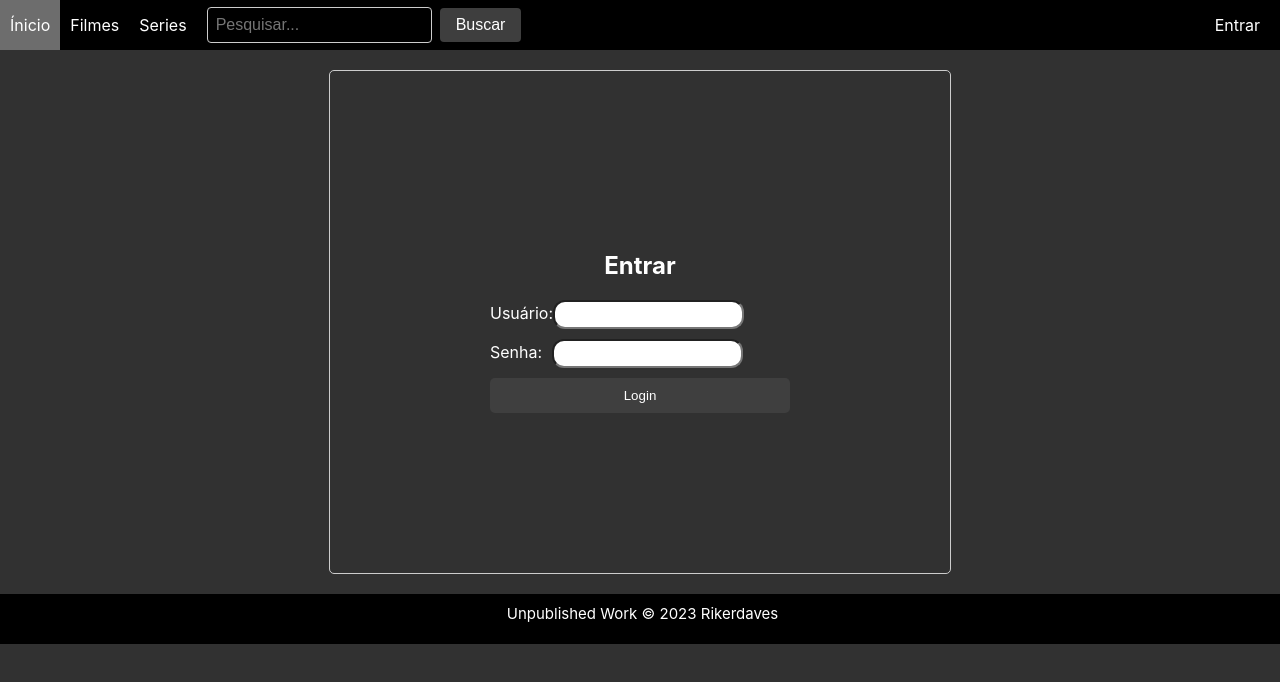
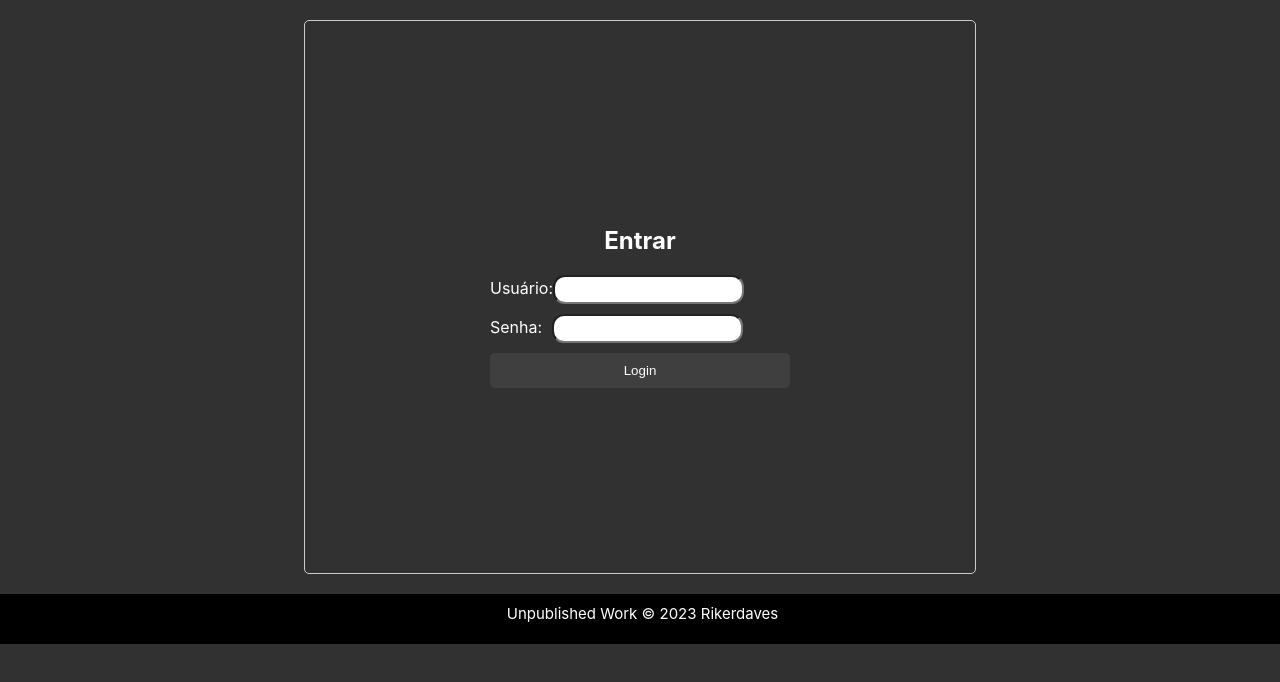
Before and after one commit to Rikerdaves/projeto_integrador, a React (Create React App) app in the folder web_filmes/: page /login in a window 1280 px wide. Shown: the top 682 px of the page. Built offline with nearby package versions, Linux system fonts and the light colour scheme.

Commit message:
Web Filmes

```diff
--- a/web_filmes/src/Components/Menu/index.js
+++ b/web_filmes/src/Components/Menu/index.js
@@ -1,10 +1,11 @@
 import '../Menu/style.css'
 import SearchBar from '../Searchbar';
-import { Link } from 'react-router-dom';
+import { Link, useLocation } from 'react-router-dom';
 import React from 'react';
 import axios from 'axios';
 
 function Menu({ isLoggedIn, username, handleLogout }) {
+  const location = useLocation();
 
   const handleLogoutClick = async () => {
     try {
@@ -22,6 +23,10 @@ function Menu({ isLoggedIn, username, handleLogout }) {
       console.error('Erro ao fazer logout', error);
     }
   };
+  if (location.pathname === '/login') {
+    return null; // Não renderizar o menu
+  }
+
   return (
     <div className="navbar">
       <nav>
--- a/web_filmes/src/Screen/Login/style.css
+++ b/web_filmes/src/Screen/Login/style.css
@@ -2,7 +2,7 @@
     width: 300px;
     margin: 0 auto;
     margin-top: 20px;
-    padding: 160px;
+    padding: 185px;
     border: 1px solid #ccc;
     border-radius: 5px;
   }
```
